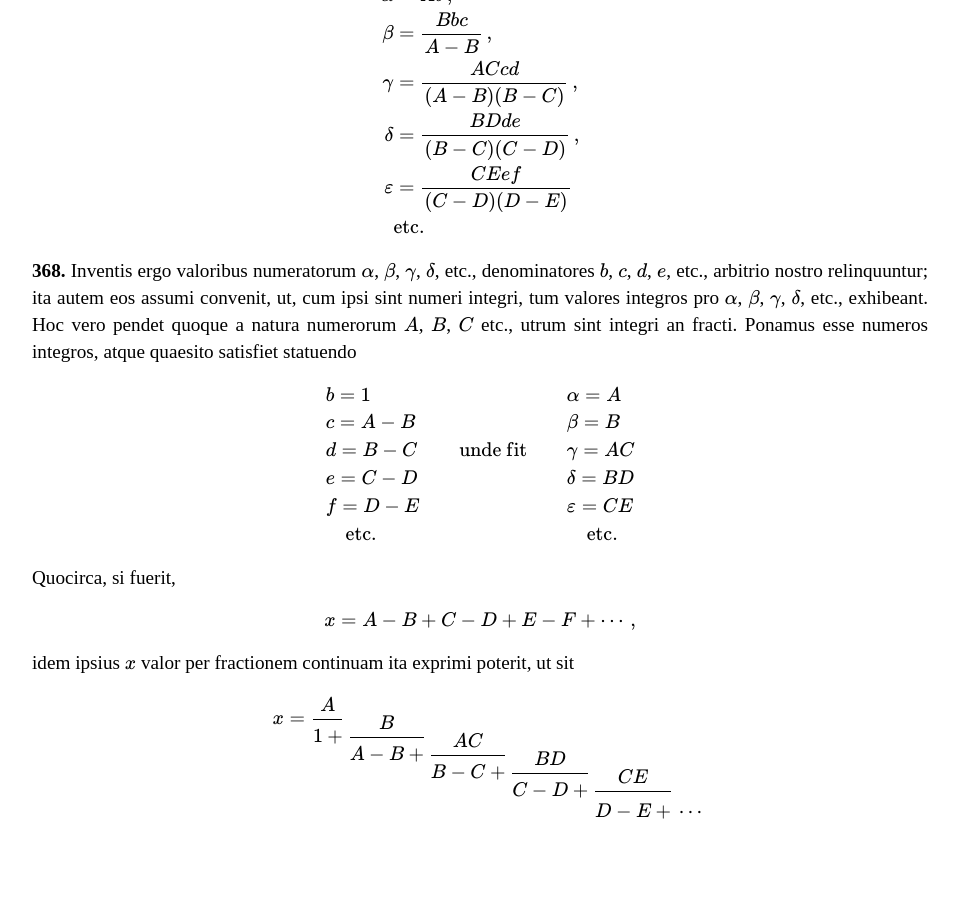
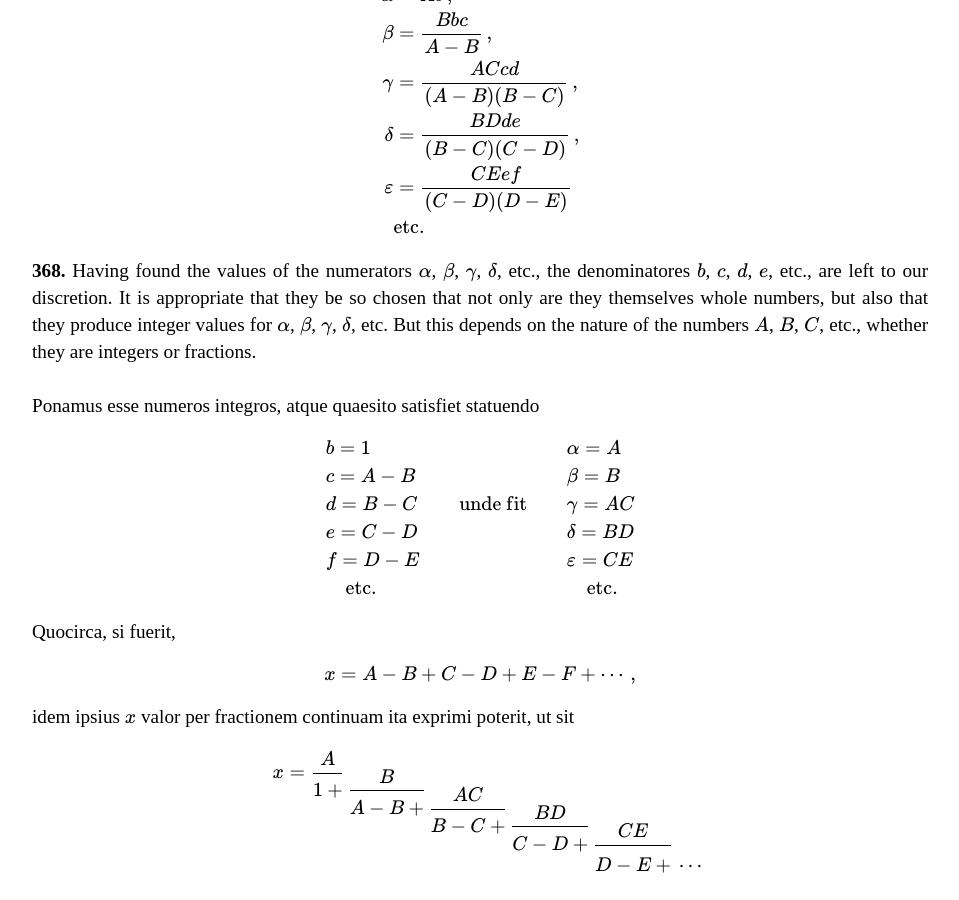
Before and after one commit to ttdoucet/ttdoucet.github.io, a Jekyll site: the page built from euler/e101-en.html, in a window 1280 px wide and 900 px high, scrolled down 7231 px. Shown: the whole window, without its empty margins (160-1119 px from the left). Built offline with Jekyll 4.4.1, drawn with Linux system fonts in a browser that asks for light colours; formulas are drawn with MathJax 3.

Commit message:
Translated mega-sentence in p.368 of e101.

```diff
--- a/euler/e101-en.html
+++ b/euler/e101-en.html
@@ -418,11 +418,17 @@ we will have
 \end{aligned}
 
 <p><esec>368.</esec>
-Inventis ergo valoribus numeratorum \(\alpha\), \(\beta\), \(\gamma\), \(\delta\),  etc., denominatores
-\(b\), \(c\), \(d\), \(e\), etc., arbitrio nostro relinquuntur; ita autem eos assumi convenit,
-ut, cum ipsi sint numeri integri, tum valores integros pro \(\alpha\), \(\beta\), \(\gamma\), \(\delta\), etc.,
-exhibeant. Hoc vero pendet quoque a natura numerorum \(A\), \(B\), \(C\) etc.,
-utrum sint integri an fracti. Ponamus esse numeros integros, atque quaesito
+Having found the values of the numerators
+\(\alpha\), \(\beta\), \(\gamma\), \(\delta\),  etc.,
+the denominatores \(b\), \(c\), \(d\), \(e\), etc., are left to our discretion.
+It is appropriate that they be so chosen that not only are they themselves
+whole numbers, but also that they produce integer values for
+\(\alpha\), \(\beta\), \(\gamma\), \(\delta\), etc.  But this depends
+on the nature of the numbers  \(A\), \(B\), \(C\), etc.,
+whether they are integers or fractions.
+
+<br><br>
+Ponamus esse numeros integros, atque quaesito
 satisfiet statuendo
 
 \begin{array}{lll}
--- a/euler/e101.html
+++ b/euler/e101.html
@@ -396,7 +396,7 @@ erit
 Inventis ergo valoribus numeratorum \(\alpha\), \(\beta\), \(\gamma\), \(\delta\),  etc., denominatores
 \(b\), \(c\), \(d\), \(e\), etc., arbitrio nostro relinquuntur; ita autem eos assumi convenit,
 ut, cum ipsi sint numeri integri, tum valores integros pro \(\alpha\), \(\beta\), \(\gamma\), \(\delta\), etc.,
-exhibeant. Hoc vero pendet quoque a natura numerorum \(A\), \(B\), \(C\) etc.,
+exhibeant. Hoc vero pendet quoque a natura numerorum \(A\), \(B\), \(C\), etc.,
 utrum sint integri an fracti. Ponamus esse numeros integros, atque quaesito
 satisfiet statuendo
 
```
